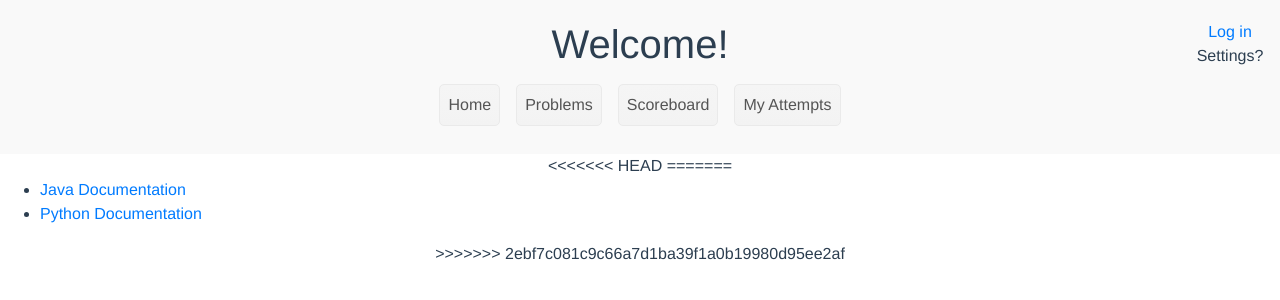
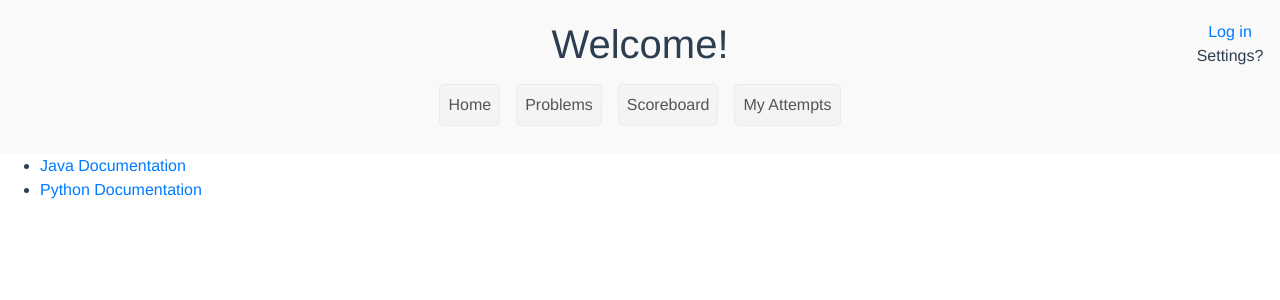
Before and after one commit to Addisonbean/Contest, a Vue app in the folder client/: page / in a window 1280 px wide. Shown: the top 300 px of the page. Built offline with nearby package versions, Linux system fonts and the light colour scheme; no server answers.

Commit message:
Update Home.vue

```diff
--- a/client/src/pages/Home.vue
+++ b/client/src/pages/Home.vue
@@ -1,13 +1,9 @@
 <template>
 	<div>
-<<<<<<< HEAD
-=======
-
 		<ul>
 			<li><a href ="/docs/javaDoc/index.html" target = "_blank">Java Documentation</a></li>
 			<li><a href ="/docs/pythonDoc/index.html" target = "_blank">Python Documentation</a></li>
 		</ul>
->>>>>>> 2ebf7c081c9c66a7d1ba39f1a0b19980d95ee2af
 	</div>
 </template>
 
```
